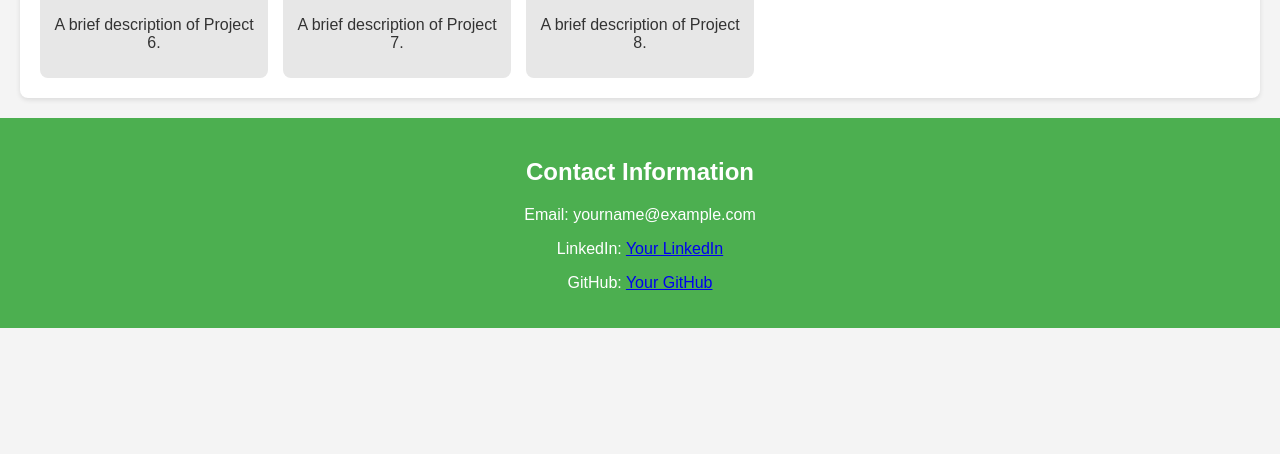
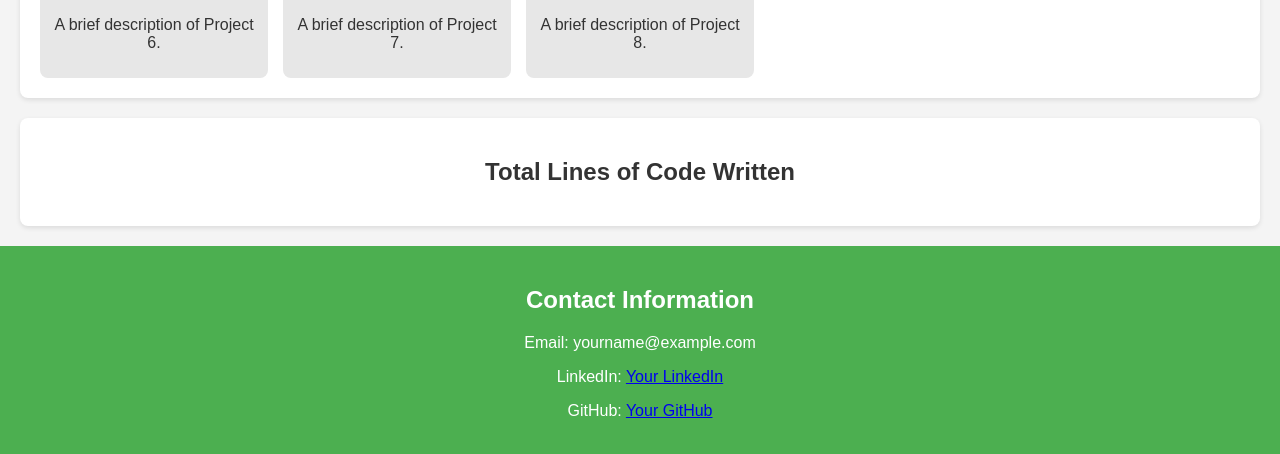
Before and after one commit to BrendanMayer/test.github.io, a plain HTML site: page index.html in a window 1280 px wide. Shown: the part 604-1058 px from the top of the page. Before the commit the page ends 932 px from the top, so only its background shows below. Drawn offline with Linux system fonts and the light colour scheme; no server answers.

Commit message:
Update index.html

```diff
--- a/index.html
+++ b/index.html
@@ -74,6 +74,9 @@
     </section>
 
     <!-- Lines of Code Section -->
+
+    <section id="lines-of-code" class="lines-of-code">
+        <h2>Total Lines of Code Written</h2>
         <div id="line-count"></div>
         <script>
           fetch("lines.json")
@@ -82,6 +85,8 @@
               document.getElementById("line-count").innerText = `Total Lines of Code: ${data.total_lines}`;
             });
         </script>
+    </div>
+    </section>
 
     <!-- Contact Footer -->
     <footer id="contact" class="footer">
```
Lines whose indentation alone changed are shown as unchanged.
